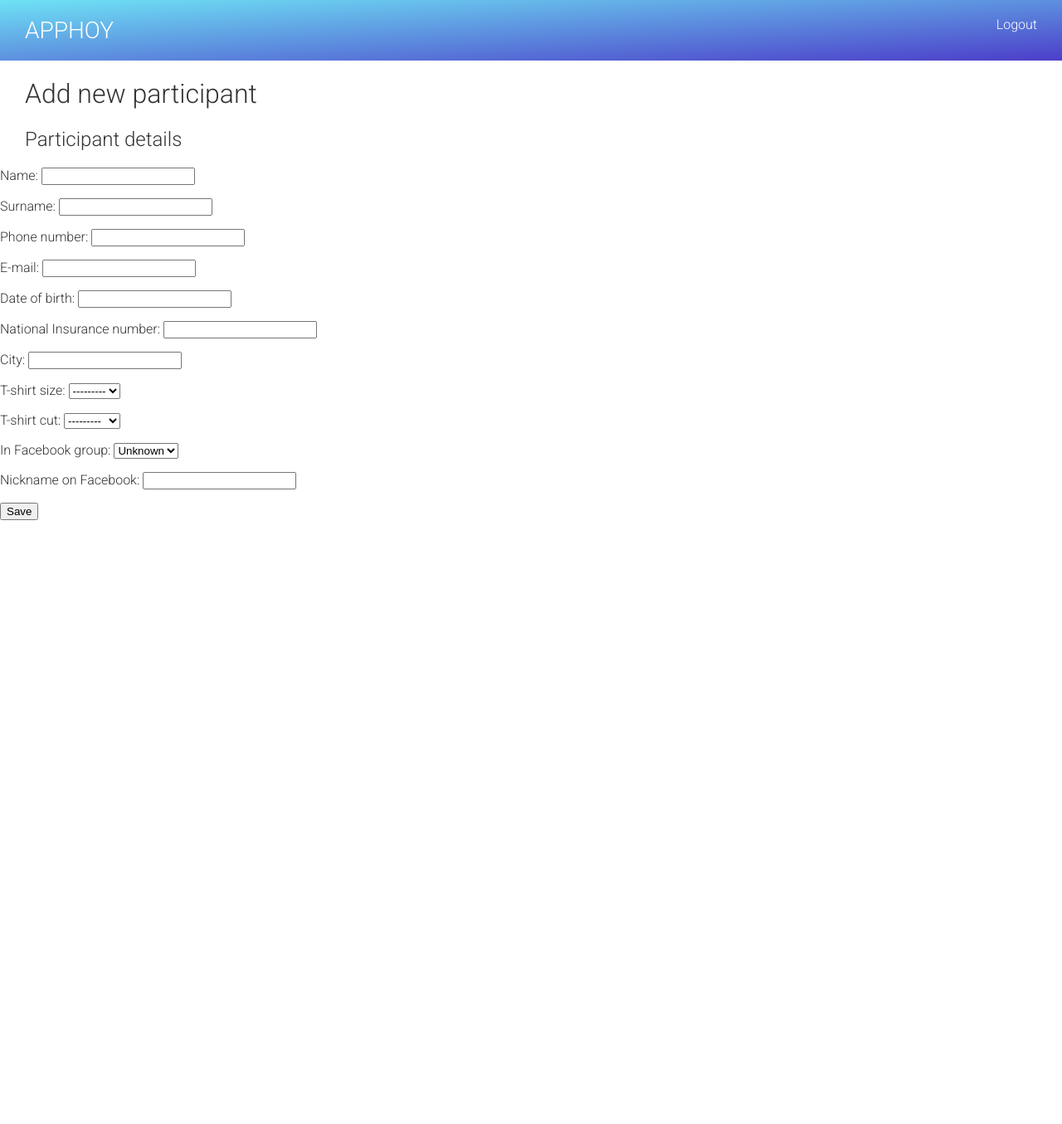
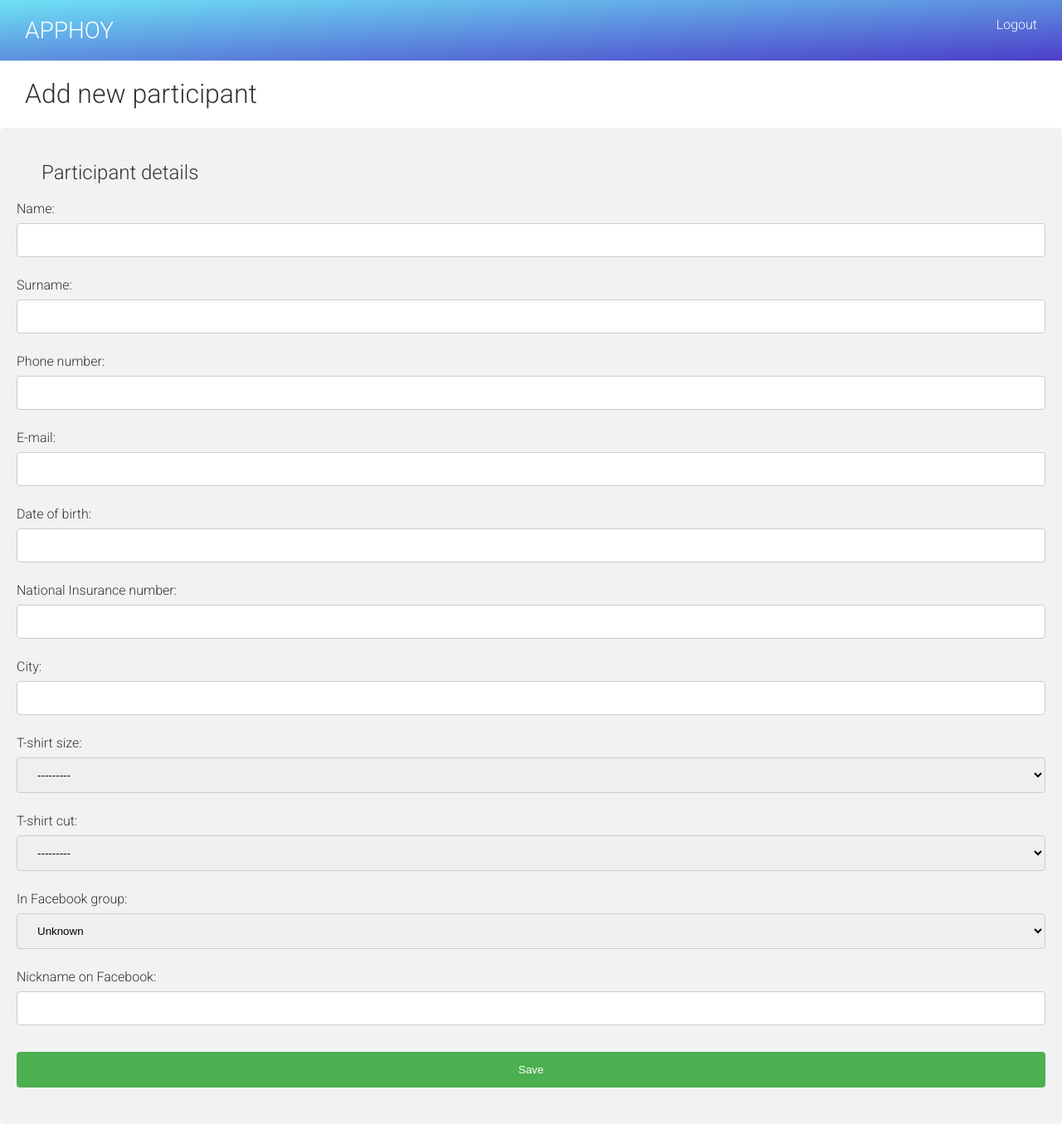
Before and after one commit to mkaniaa/apphoy-webapp, a Django app: page /participant/add/ in a window 1280 px wide. Shown: the whole page at 83% size. Before the commit the page ends 627 px from the top, so only its background shows below. Run offline with Django 3.2, Linux system fonts and the light colour scheme; the visitor is signed in with stand-in values (Sample User, id 1); some libraries are stand-ins or nearby versions.

Commit message:
Edit participant form.

```diff
--- a/apphoy/participants/static/css/base.css
+++ b/apphoy/participants/static/css/base.css
@@ -108,6 +108,7 @@ h1, h2, h3, h4, h5, h6 {
   border-collapse: collapse;
   width: 100%;
   font-size:14px;
+  empty-cells: show;
 }
 
 .participants td, .participants th {
@@ -137,3 +138,34 @@ h1, h2, h3, h4, h5, h6 {
 .participants tr td {
     white-space: nowrap;
 }
+
+.participant-form input[type=text], input[type=email], select {
+    width: 100%;
+    padding: 12px 20px;
+    margin: 8px 0;
+    display: inline-block;
+    border: 1px solid #ccc;
+    border-radius: 4px;
+    box-sizing: border-box;
+}
+
+.participant-form input[type=submit] {
+    width: 100%;
+    background-color: #4CAF50;
+    color: white;
+    padding: 14px 20px;
+    margin: 8px 0;
+    border: none;
+    border-radius: 4px;
+    cursor: pointer;
+}
+
+.participant-form input[type=submit]:hover {
+  background-color: #45a049;
+}
+
+.participant-form {
+  border-radius: 5px;
+  background-color: #f2f2f2;
+  padding: 20px;
+}
--- a/apphoy/participants/templates/base.html
+++ b/apphoy/participants/templates/base.html
@@ -22,6 +22,8 @@
         {% endblock %}
     </div>
     <script src="https://ajax.googleapis.com/ajax/libs/jquery/3.6.0/jquery.min.js"></script>
+    <script src="https://ajax.googleapis.com/ajax/libs/jqueryui/1.12.1/jquery-ui.min.js"></script>
+    <link rel="stylesheet" href="//code.jquery.com/ui/1.12.1/themes/base/jquery-ui.css">
     <script>
         $(document).ready(function() {
             {% block domready %}
--- a/apphoy/participants/templates/participants/manage/participant/form.html
+++ b/apphoy/participants/templates/participants/manage/participant/form.html
@@ -16,7 +16,7 @@
             Add new participant
         {% endif %}
     </h1>
-    <div class="module">
+    <div class="participant-form">
         <h2>Participant details</h2>
         <form action="." method="post">
             {{ form.as_p }}
@@ -25,3 +25,13 @@
         </form>
     </div>
 {% endblock %}
+{% block domready %}
+    $("#id_birth_date").datepicker({
+        showButtonPanel: true,
+        changeMonth: true,
+        changeYear: true,
+        showOtherMonths: true,
+        selectOtherMonths: true,
+        yearRange: "-90:+0"
+    });
+{% endblock %}
--- a/apphoy/participants/views.py
+++ b/apphoy/participants/views.py
@@ -1,6 +1,8 @@
 from django.contrib.auth.mixins import PermissionRequiredMixin, LoginRequiredMixin
 from django.urls import reverse_lazy
 from django.views.generic import ListView, CreateView, UpdateView, DeleteView
+from django.forms.widgets import DateInput
+from django.views.generic.edit import FormMixin
 
 from .models import Participant
 
@@ -24,13 +26,22 @@ class ManageParticipantMixin(LoginRequiredMixin, PermissionRequiredMixin):
     success_url = reverse_lazy('participant_list')
 
 
+class ParticipantFormMixin(FormMixin):
+    def get_form(self, form_class=None):
+        form = super(ParticipantFormMixin, self).get_form()
+        form.fields['birth_date'].widget = DateInput()
+        return form
+
+
 class ParticipantAddView(ManageParticipantMixin,
+                         ParticipantFormMixin,
                          CreateView):
     template_name = 'participants/manage/participant/form.html'
     permission_required = 'participant.add_participant'
 
 
 class ParticipantEditView(ManageParticipantMixin,
+                          ParticipantFormMixin,
                           UpdateView):
     template_name = 'participants/manage/participant/form.html'
     permission_required = 'participant.change_participant'
```
Also changed, not shown: apphoy/participants/templates/participants/manage/participant/list.html (+3 -5 lines).
